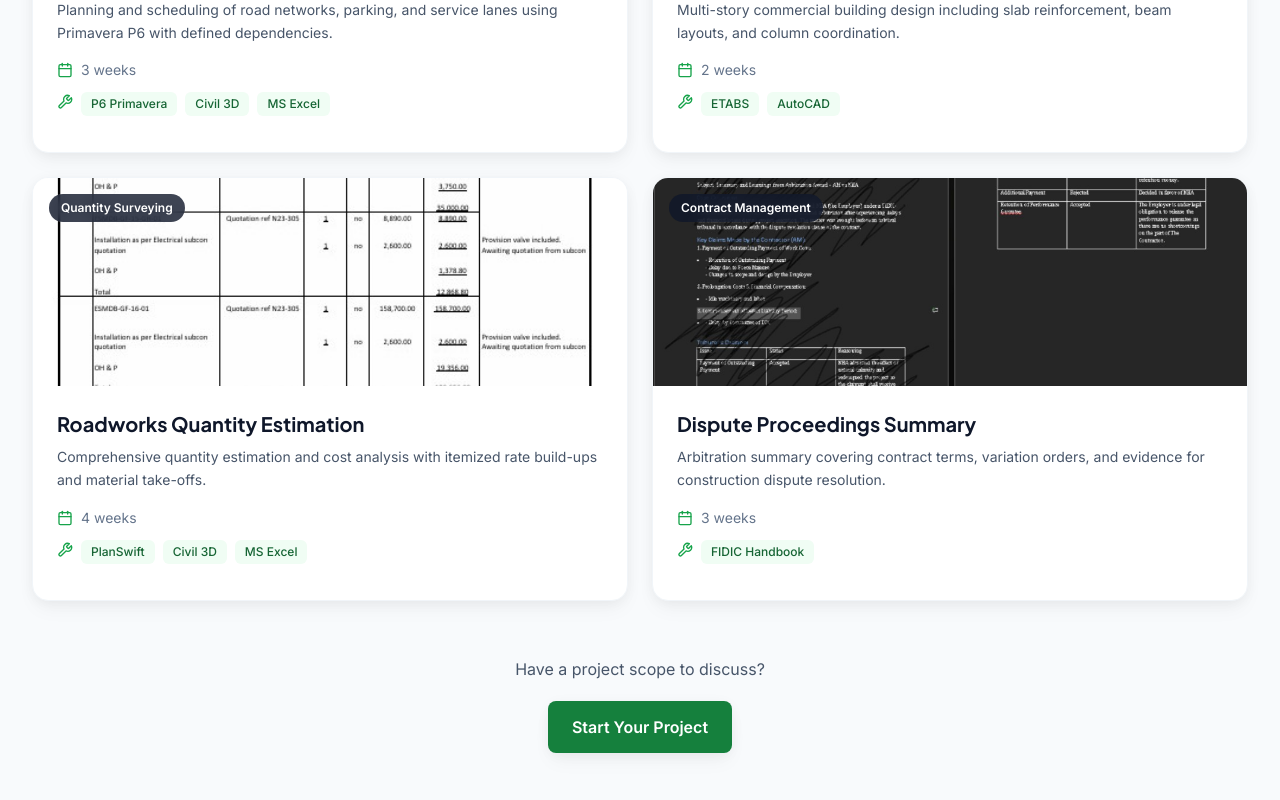
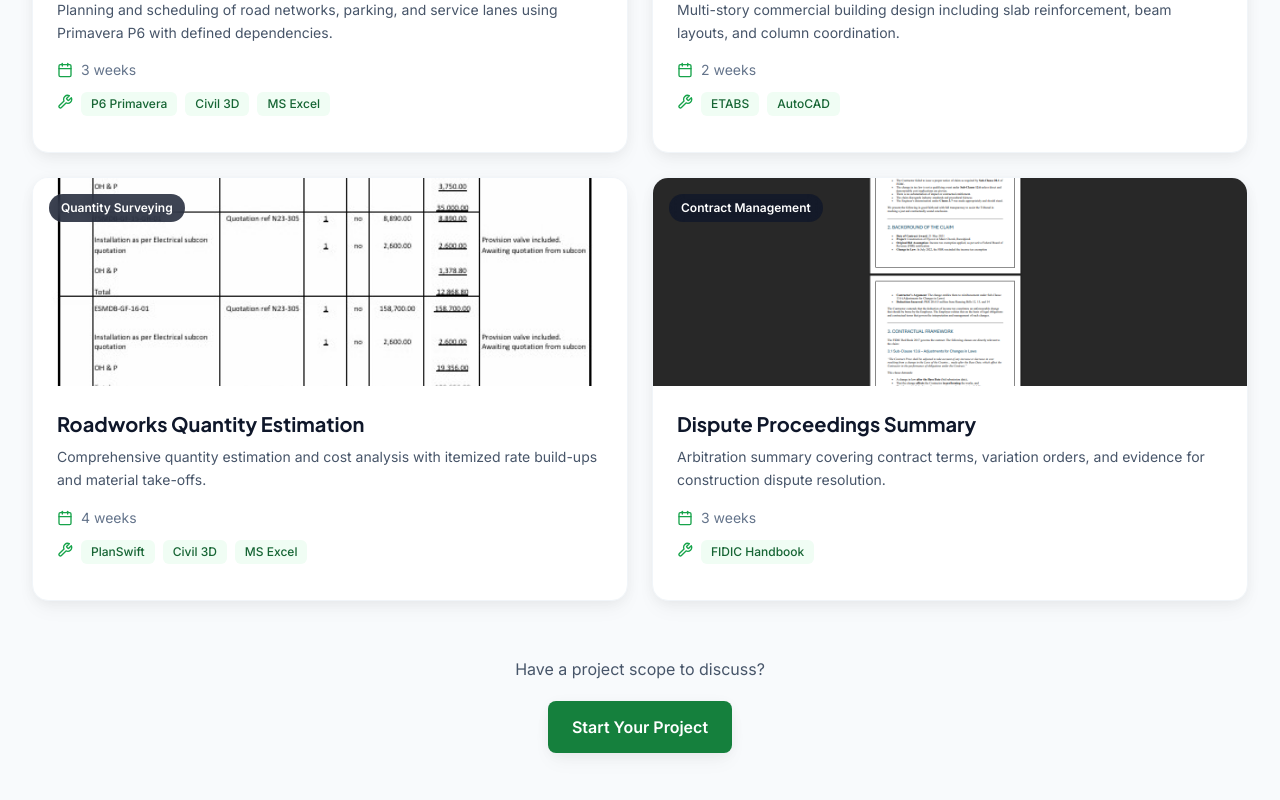
Before and after one commit to muneebq-2/sharafkarm, a React (Vite) app: page / in a window 1280 px wide. Shown: the part 3957-4757 px from the top of the page. Built offline with nearby package versions, Linux system fonts and the light colour scheme.

Commit message:
Use dispute_summary.png for Dispute Proceedings Summary project.

```diff
--- a/src/components/Projects.tsx
+++ b/src/components/Projects.tsx
@@ -58,7 +58,7 @@ const projects = [
       'Arbitration summary covering contract terms, variation orders, and evidence for construction dispute resolution.',
     tools: ['FIDIC Handbook'],
     duration: '3 weeks',
-    image: '/images/project6.jpg',
+    image: '/images/dispute_summary.png',
   },
 ];
 
```
Also changed, not shown: public/images/dispute_summary.png (added).
